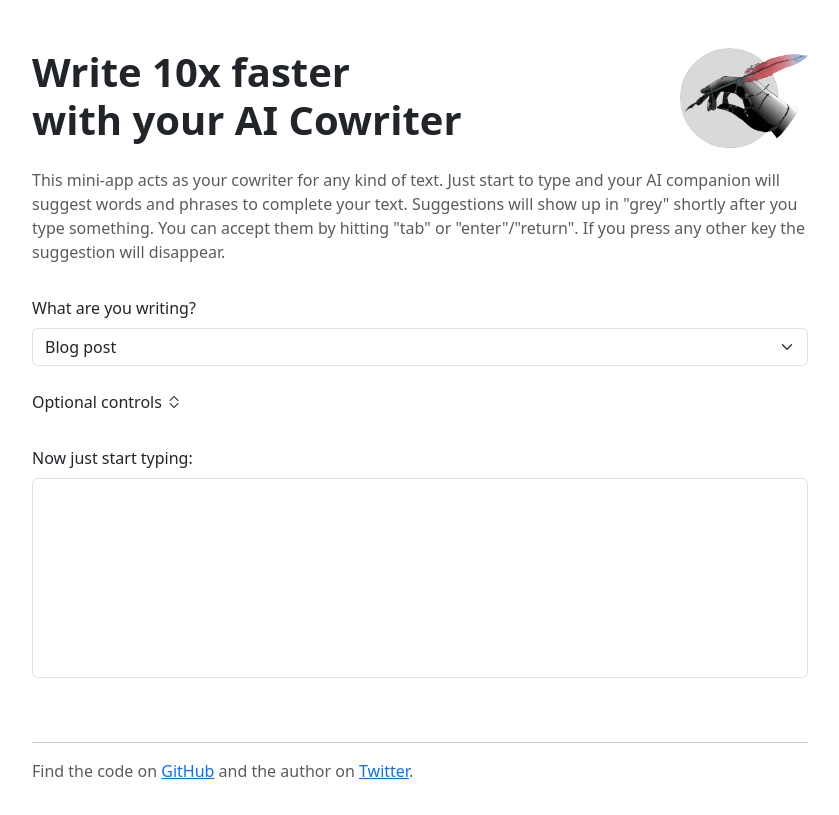
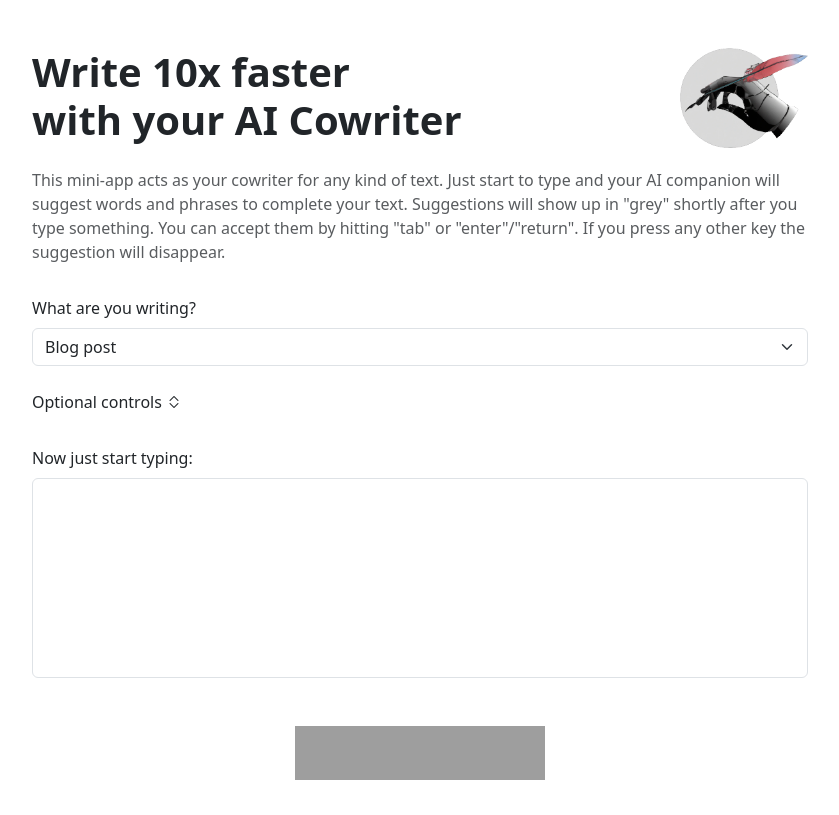
Before and after one commit to kinosal/cowriter, a Flask app: page / in a window 1280 px wide. Shown: the whole page, without its empty margins (220-1059 px from the left). After the commit the page ends 780 px from the top, so only its background shows below. Run offline with Flask 2, Linux system fonts and the light colour scheme; some libraries are stand-ins or nearby versions; grey boxes are pictures that could not be loaded.

Commit message:
Add Producthunt badge

```diff
--- a/templates/index.html
+++ b/templates/index.html
@@ -75,12 +75,13 @@
         </div>
       </div>
       <footer class="footer mt-auto py-3">
-        <hr/>
-        <div class="row">
-          <div class="col">
-            <p class="text-muted">
+        <!-- <hr/> -->
+        <div class="row" style="text-align: center;">
+          <div class="col mb-3">
+            <a href="https://www.producthunt.com/posts/ai-cowriter?utm_source=badge-featured&utm_medium=badge&utm_souce=badge-ai&#0045;cowriter" target="_blank"><img src="https://api.producthunt.com/widgets/embed-image/v1/featured.svg?post_id=374766&theme=light" alt="AI&#0032;Cowriter - Write&#0032;10x&#0032;faster&#0032;with&#0032;AI | Product Hunt" style="width: 250px; height: 54px;" width="250" height="54" /></a>
+            <!-- <p class="text-muted">
               Find the code on <a href="https://github.com/kinosal/cowriter" target="_blank">GitHub</a> and the author on <a href="https://twitter.com/kinosal" target="_blank">Twitter</a>.
-            </p>
+            </p> -->
         </div>
       </footer>
     </div>
```
